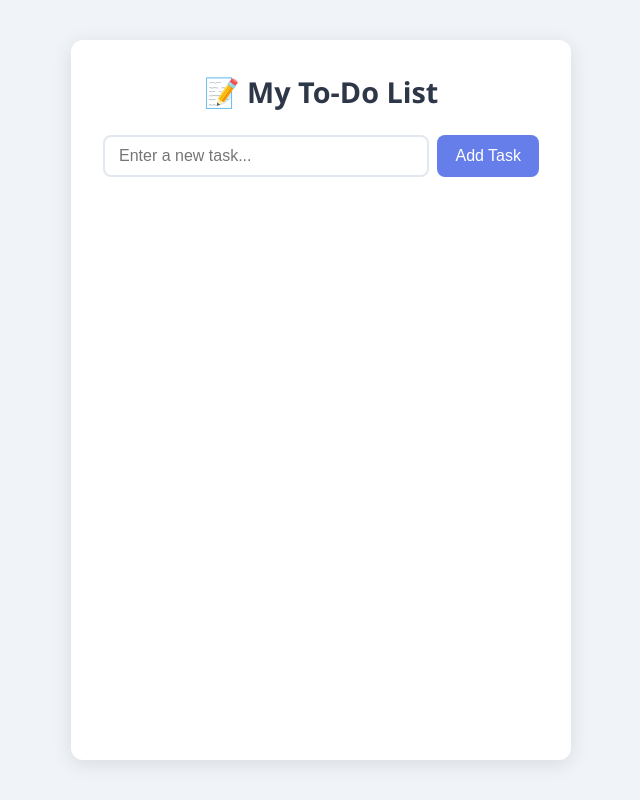
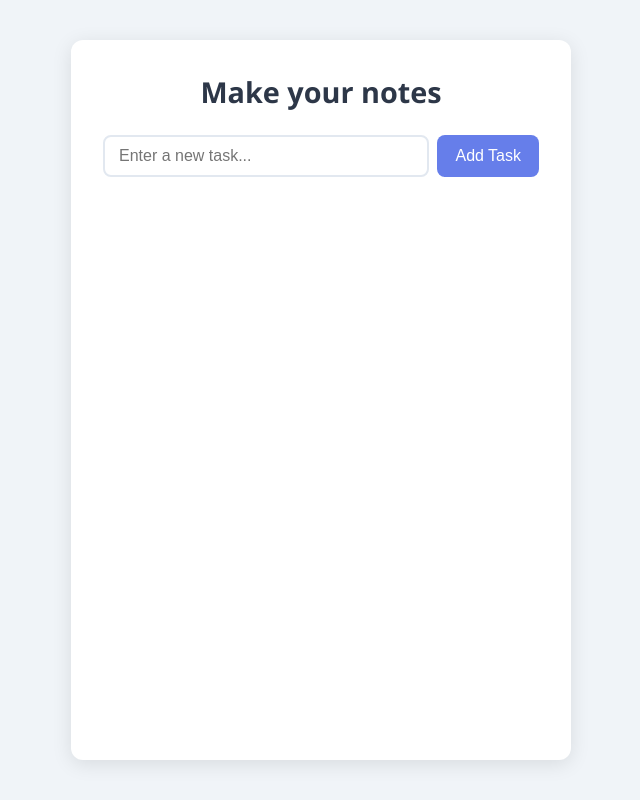
Before and after one commit to Chandrashekar-sajja/todo-app, a plain HTML site: page index.html in a window 1280 px wide. Shown: the whole page, without its empty margins (319-959 px from the left). Drawn offline with Linux system fonts and the light colour scheme.

Commit message:
change: update app title on main

```diff
--- a/index.html
+++ b/index.html
@@ -9,7 +9,7 @@
 <body>
 
   <div class="container">
-    <h1>📝 My To-Do List</h1>
+    <h1> Make your notes</h1>
 
     <!-- INPUT AREA — build this in feature/add-task branch -->
     <div class="input-area">
```
